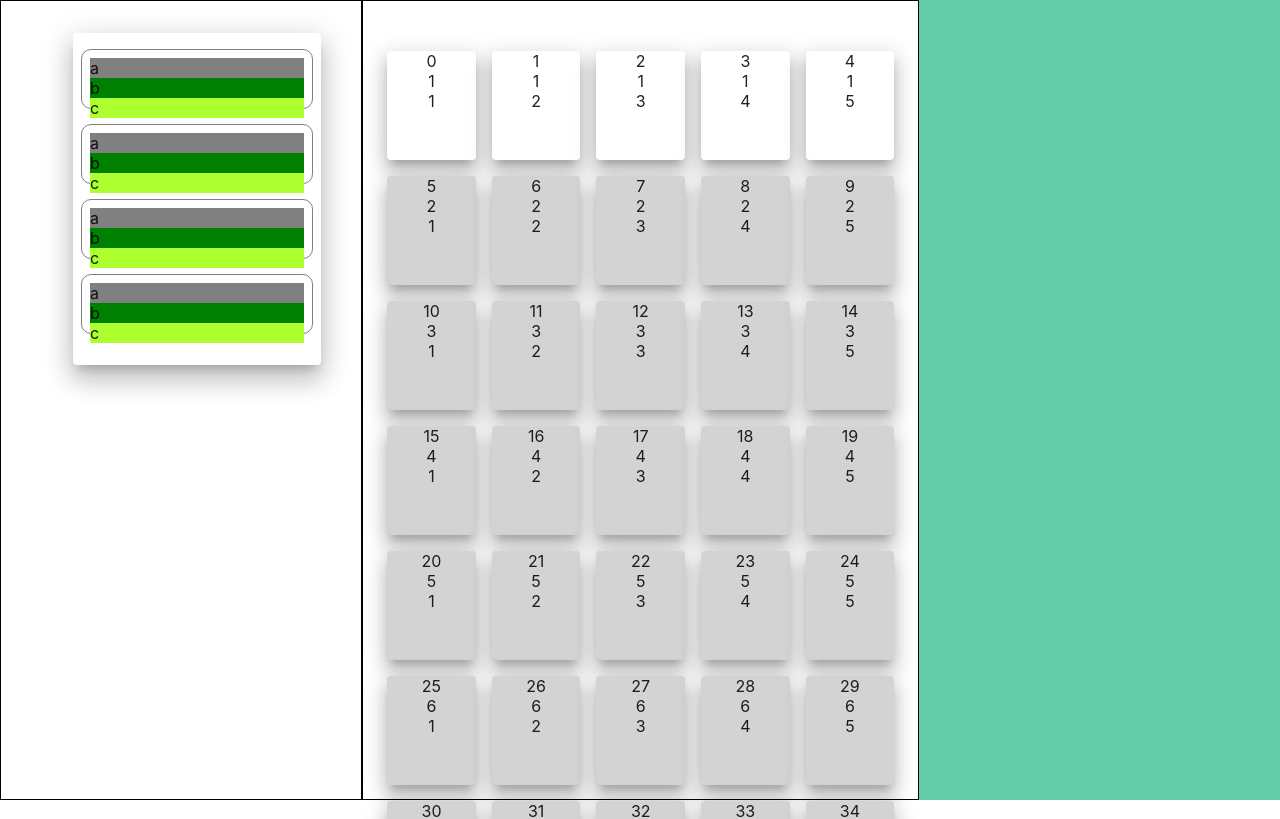
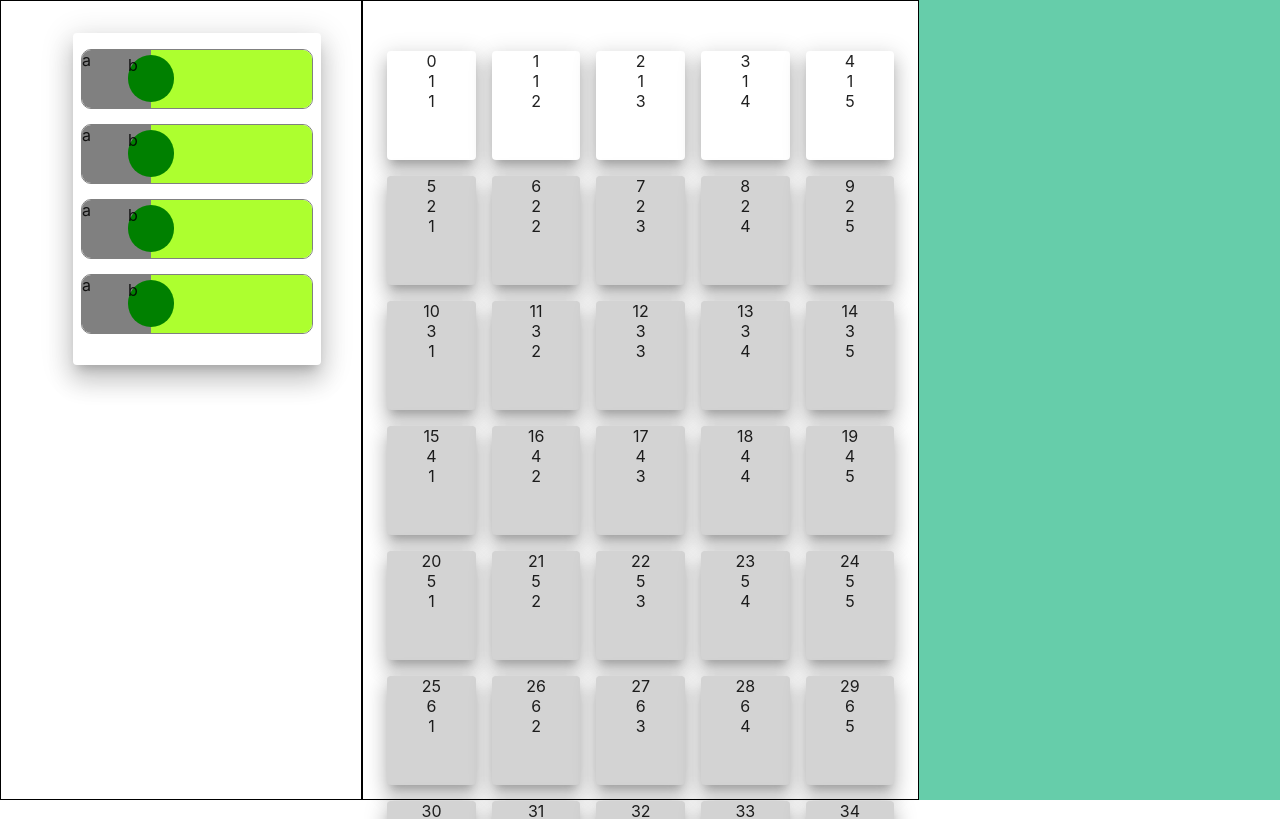
Before and after one commit to arturaszuta/card-warrior, a React (Create React App) app: page / in a window 1280 px wide. Shown: the top 819 px of the page. Built offline with nearby package versions, Linux system fonts and the light colour scheme.

Commit message:
Add formatting to stats cards.

```diff
--- a/src/App.css
+++ b/src/App.css
@@ -169,6 +169,11 @@ cursor: not-allowed;
   border: 0.5px solid gray;
   border-radius: 10px;
   position: relative;
+  display: flex;
+  flex-direction: row;
+  margin: 0;
+  padding: 0 !important;
+  overflow: hidden;
   /* margin-bottom: 0.5em; */
 }
 
--- a/src/CSS/cards.css
+++ b/src/CSS/cards.css
@@ -1,9 +1,17 @@
 .stats-card-start {
     background-color: gray;
+    width: 30%;
 }
 .stats-card-icon {
     background-color: green;
+    position: absolute;
+    top: 10%;
+    left: 20%;
+    height: 80%;
+    width: 20%;
+    border-radius: 1000px;
 }
 .stats-card-text {
     background-color: greenyellow;
+    width: 70%;
 }
```
